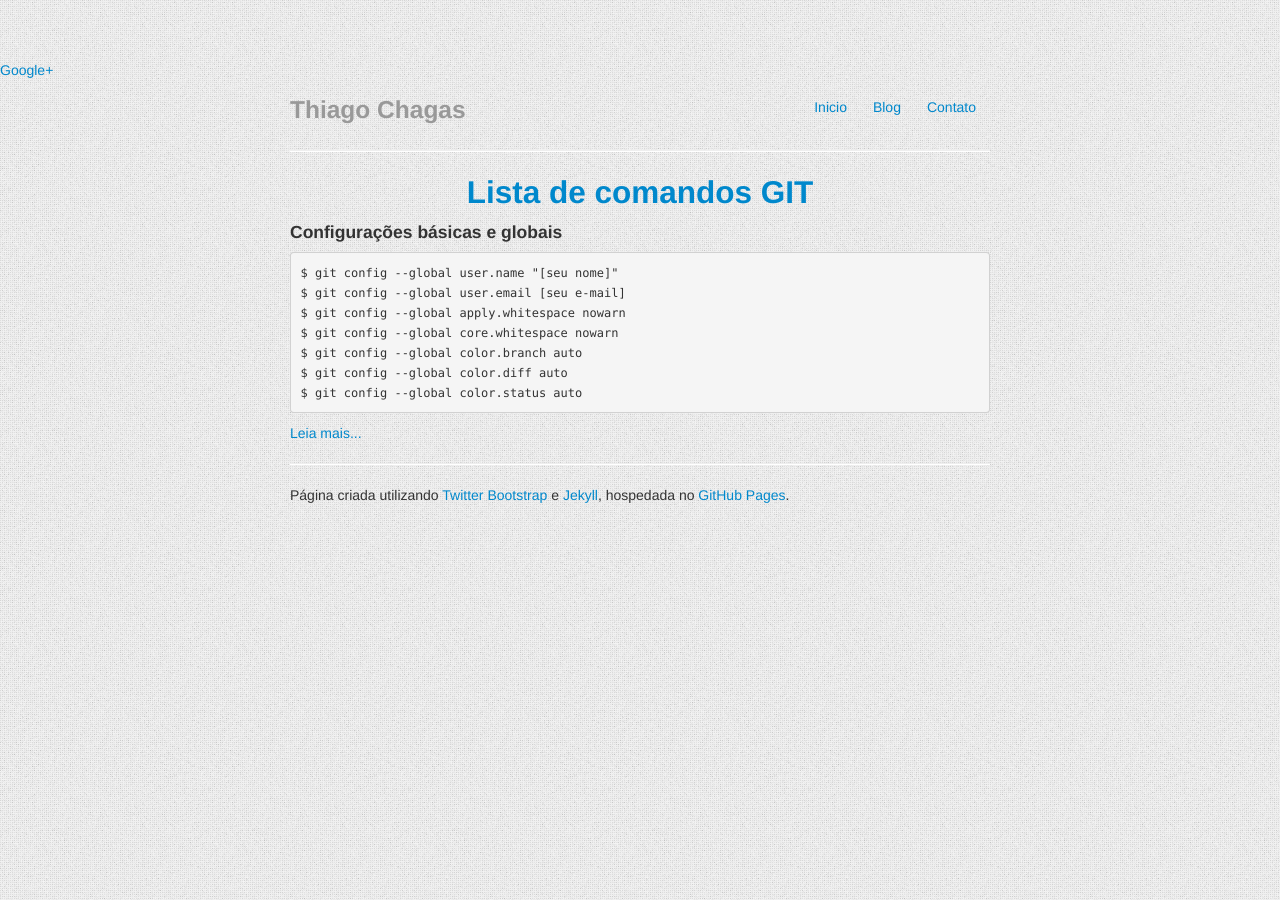
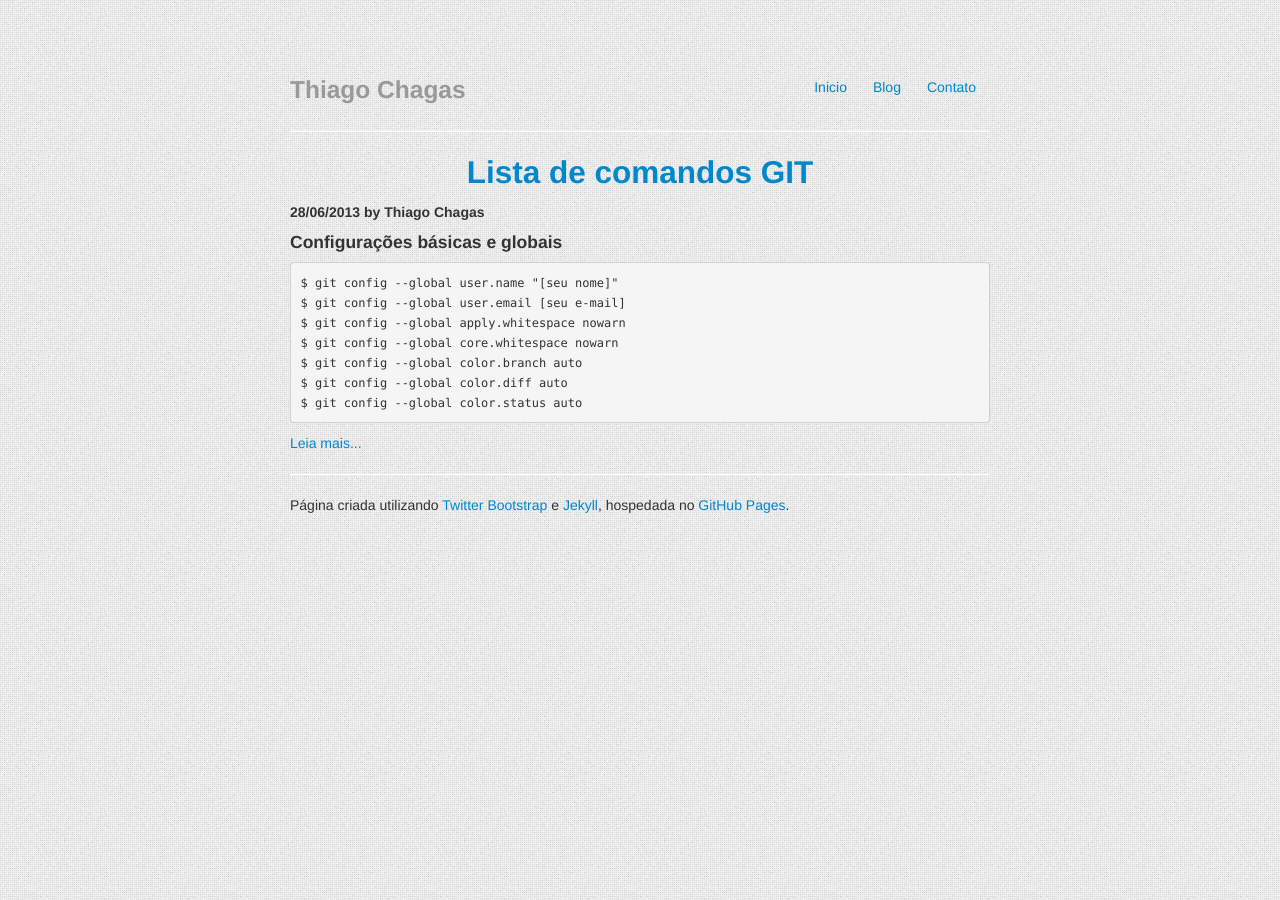
Before and after one commit to tqchagas/tqchagas.github.com, a Jekyll site: the page built from blog/index.html, in a window 1280 px wide. Built offline with Jekyll 4.4.1, drawn with Linux system fonts in a browser that asks for light colours; nearby versions of some CDN libraries; Markdown is read by kramdown in place of the engine named in the settings.

Commit message:
descricao autor

```diff
--- a/_layouts/default.html
+++ b/_layouts/default.html
@@ -6,7 +6,7 @@
                 <meta name="keywords" content="Thiago Chagas, Blog back-end">
                 <meta name="viewport" content="width=device-width, initial-scale=1.0">
                 <meta name="description" content="">
-                <a href="http://google.com/profiles/101951962953045730988" rel="Thiago Chagas">Google+</a>
+                <a href="http://google.com/profiles/101951962953045730988" rel="Thiago Chagas"></a>
                 <meta name="author" content="">
                 <!-- CSS Styles -->
                 <link href="http://thiagochagas.com/assets/css/bootstrap.css" rel="stylesheet">
--- a/blog/index.html
+++ b/blog/index.html
@@ -8,6 +8,7 @@ title: Thiago Chagas - Blog
 <li>
 	<!--<h2>{{ post.date | date: "%d/%m/%Y" }} - <a href="{{ BASE_PATH }}{{ post.url }}">{{ post.title }}</a></h2>-->
 	<h2 class="text-center"><a href="{{ BASE_PATH }}{{ post.url }}">{{ post.title }}</a></h2>
+	<h5>{{ post.date | date: "%d/%m/%Y" }} by Thiago Chagas</h5>
 	{{ post.content | split:'<!-- break -->' | first }}
 	{% if post.content contains '<!-- break -->' %}
 		<p><a href="{{ post.url }}">Leia mais...</a></p>
```
